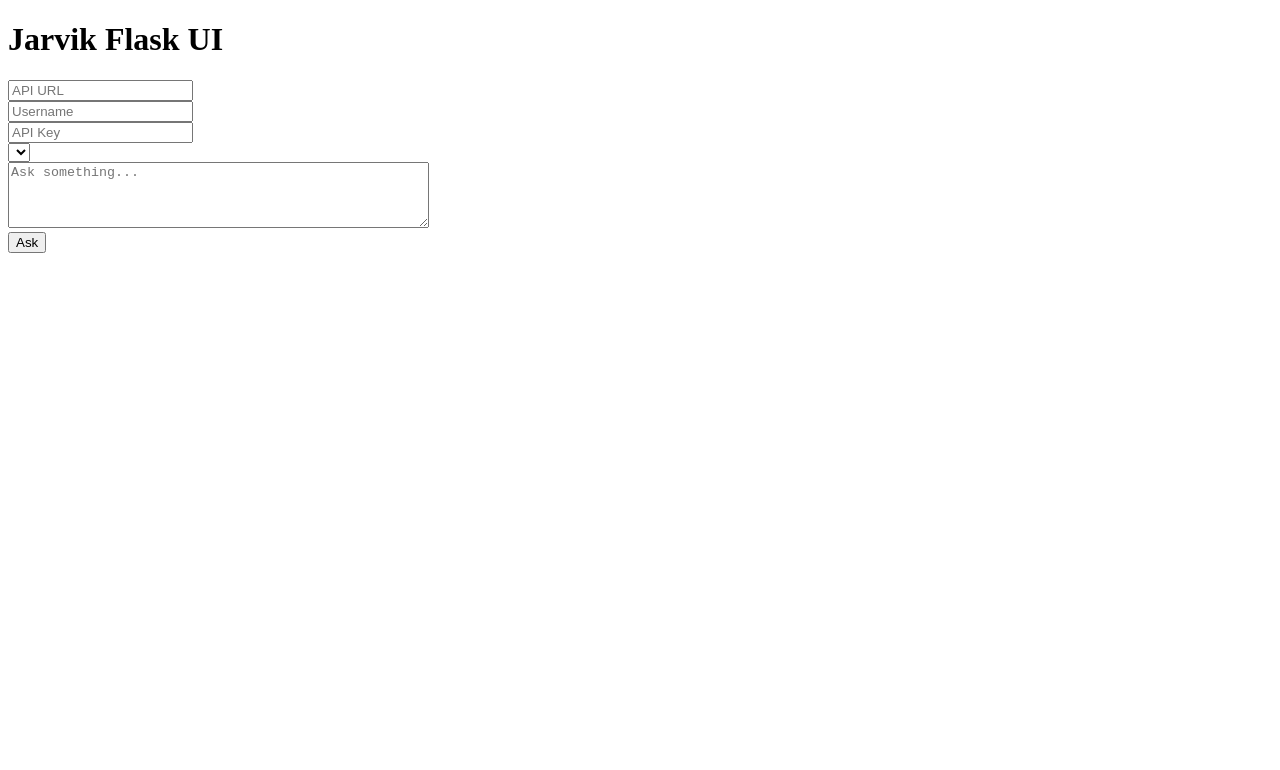
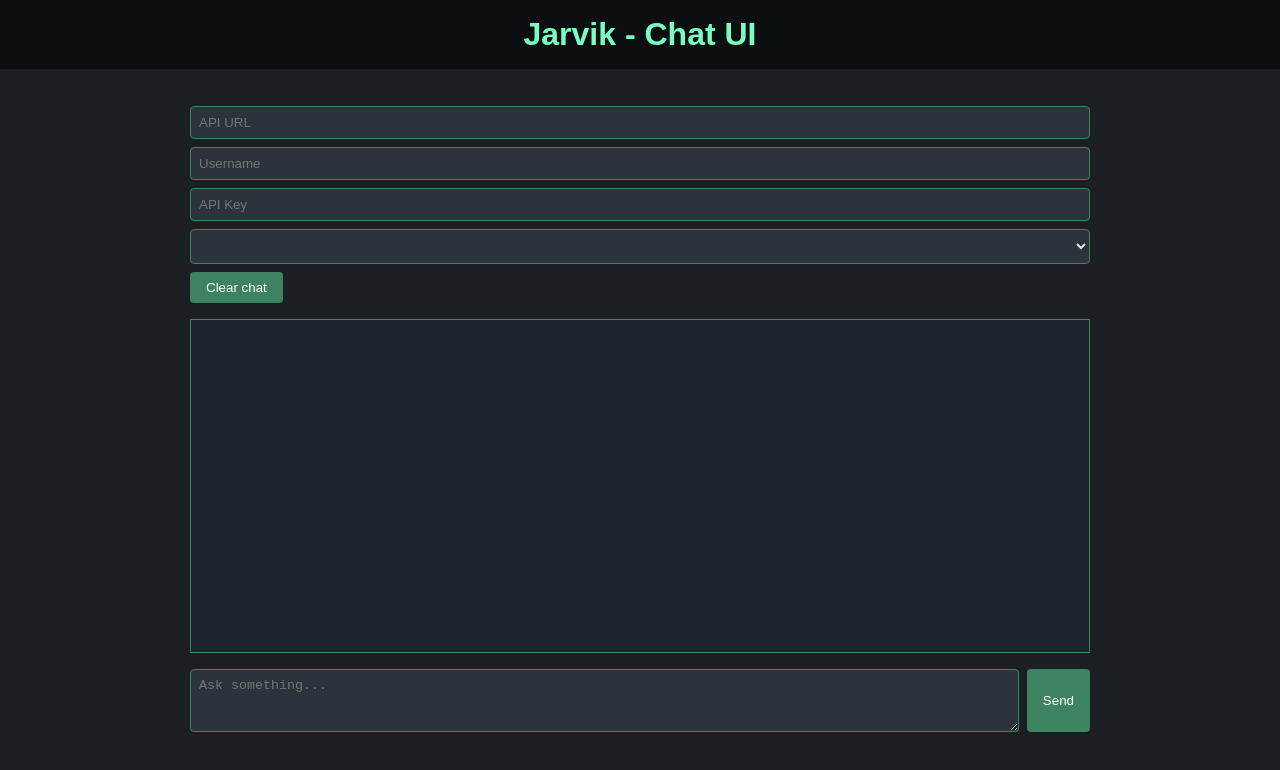
Before and after one commit to Smukanec/JARVIK_ELECTRON, a plain HTML site: page app/static/index.html in a window 1280 px wide. Drawn offline with Linux system fonts and the light colour scheme; no server answers.

Commit message:
feat: style chat UI like jarvik

```diff
--- a/app/static/index.html
+++ b/app/static/index.html
@@ -3,28 +3,122 @@
 <head>
   <meta charset="UTF-8" />
   <title>Jarvik UI</title>
+  <style>
+    body {
+      background-color: #1b1f24;
+      color: #e1e1e1;
+      font-family: Arial, sans-serif;
+      margin: 0;
+    }
+
+    h1 {
+      text-align: center;
+      margin-top: 0;
+      padding: 1rem;
+      background-color: #0b0e10;
+      color: #78ffbf;
+    }
+
+    .container {
+      max-width: 900px;
+      margin: 0 auto;
+      padding: 1rem;
+    }
+
+    .config {
+      display: flex;
+      flex-wrap: wrap;
+      gap: 0.5rem;
+    }
+
+    .config input,
+    .config select,
+    .input-area textarea {
+      background: #2d333b;
+      border: 1px solid #3d8361;
+      color: #e1e1e1;
+      padding: 0.5rem;
+      width: 100%;
+      border-radius: 4px;
+    }
+
+    .config button {
+      background: #3d8361;
+      border: none;
+      padding: 0.5rem 1rem;
+      border-radius: 4px;
+      color: #fff;
+      cursor: pointer;
+    }
+
+    #chat {
+      margin-top: 1rem;
+      border: 1px solid #3d8361;
+      padding: 1rem;
+      height: 300px;
+      overflow-y: auto;
+      background: #1e242b;
+    }
+
+    .message {
+      margin-bottom: 1rem;
+    }
+
+    .message.user {
+      color: #78ffbf;
+    }
+
+    .message.bot {
+      color: #f1f1f1;
+    }
+
+    .input-area {
+      margin-top: 1rem;
+      display: flex;
+      gap: 0.5rem;
+    }
+
+    .input-area textarea {
+      flex: 1;
+    }
+
+    .input-area button {
+      background: #3d8361;
+      border: none;
+      padding: 0.5rem 1rem;
+      border-radius: 4px;
+      color: #fff;
+      cursor: pointer;
+    }
+
+    .clear-btn {
+      background: #8b2e2e;
+    }
+  </style>
 </head>
 <body>
-  <h1>Jarvik Flask UI</h1>
-
-  <input id="apiUrl" type="text" placeholder="API URL" />
-  <br />
-  <input id="username" type="text" placeholder="Username" />
-  <br />
-  <input id="apiKey" type="password" placeholder="API Key" />
-  <br />
-  <select id="model"></select>
-  <br />
-  <textarea id="query" rows="4" cols="50" placeholder="Ask something..."></textarea>
-  <br />
-  <button onclick="ask()">Ask</button>
-  <pre id="response"></pre>
+  <h1>Jarvik - Chat UI</h1>
+  <div class="container">
+    <div class="config">
+      <input id="apiUrl" type="text" placeholder="API URL" />
+      <input id="username" type="text" placeholder="Username" />
+      <input id="apiKey" type="password" placeholder="API Key" />
+      <select id="model"></select>
+      <button onclick="clearChat()" class="clear-btn">Clear chat</button>
+    </div>
+    <div id="chat"></div>
+    <div class="input-area">
+      <textarea id="query" rows="3" placeholder="Ask something..."></textarea>
+      <button onclick="ask()">Send</button>
+    </div>
+  </div>
   <script>
     const apiUrlInput = document.getElementById('apiUrl');
     const usernameInput = document.getElementById('username');
     const apiKeyInput = document.getElementById('apiKey');
     const modelSelect = document.getElementById('model');
-    // Holds the API key only for the current session
+    const chatDiv = document.getElementById('chat');
+
     let sessionApiKey = '';
 
     // Load previously saved values (except API key)
@@ -39,6 +133,18 @@
 
     loadModels();
 
+    function appendMessage(text, cls) {
+      const div = document.createElement('div');
+      div.className = 'message ' + cls;
+      div.textContent = text;
+      chatDiv.appendChild(div);
+      chatDiv.scrollTop = chatDiv.scrollHeight;
+    }
+
+    function clearChat() {
+      chatDiv.innerHTML = '';
+    }
+
     async function ask() {
       const message = document.getElementById('query').value;
       const apiUrl = apiUrlInput.value;
@@ -50,6 +156,9 @@
       localStorage.setItem('apiUrl', apiUrl);
       localStorage.setItem('username', username);
       sessionApiKey = apiKey;
+
+      appendMessage(message, 'user');
+      document.getElementById('query').value = '';
 
       const res = await fetch('/ask', {
         method: 'POST',
@@ -64,7 +173,7 @@
       });
 
       if (!res.ok) {
-        document.getElementById('response').textContent = `Error ${res.status}: ${res.statusText}`;
+        appendMessage(`Error ${res.status}: ${res.statusText}`, 'bot');
         return;
       }
 
@@ -72,11 +181,11 @@
       try {
         data = await res.json();
       } catch (err) {
-        document.getElementById('response').textContent = 'Invalid server response';
+        appendMessage('Invalid server response', 'bot');
         return;
       }
 
-      document.getElementById('response').textContent = data.response || data.error;
+      appendMessage(data.response || data.error, 'bot');
     }
   </script>
 </body>
```
